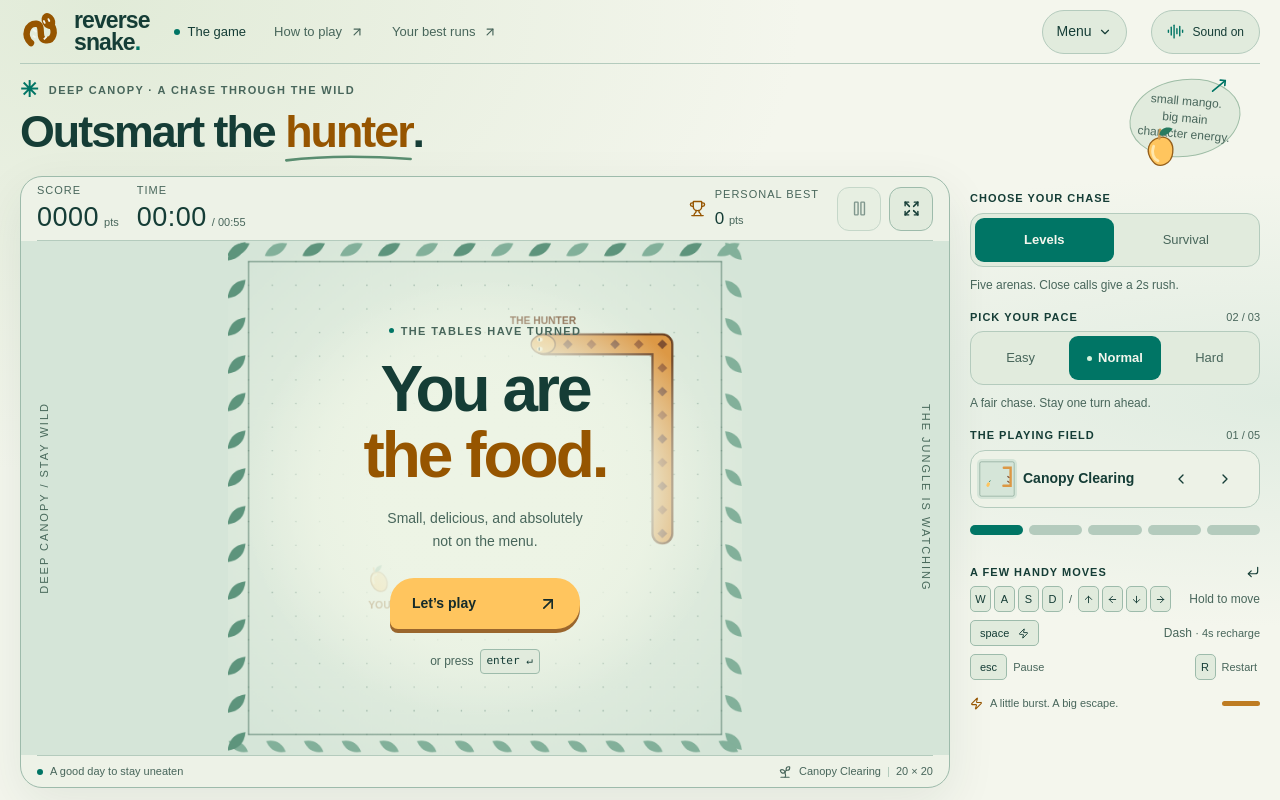
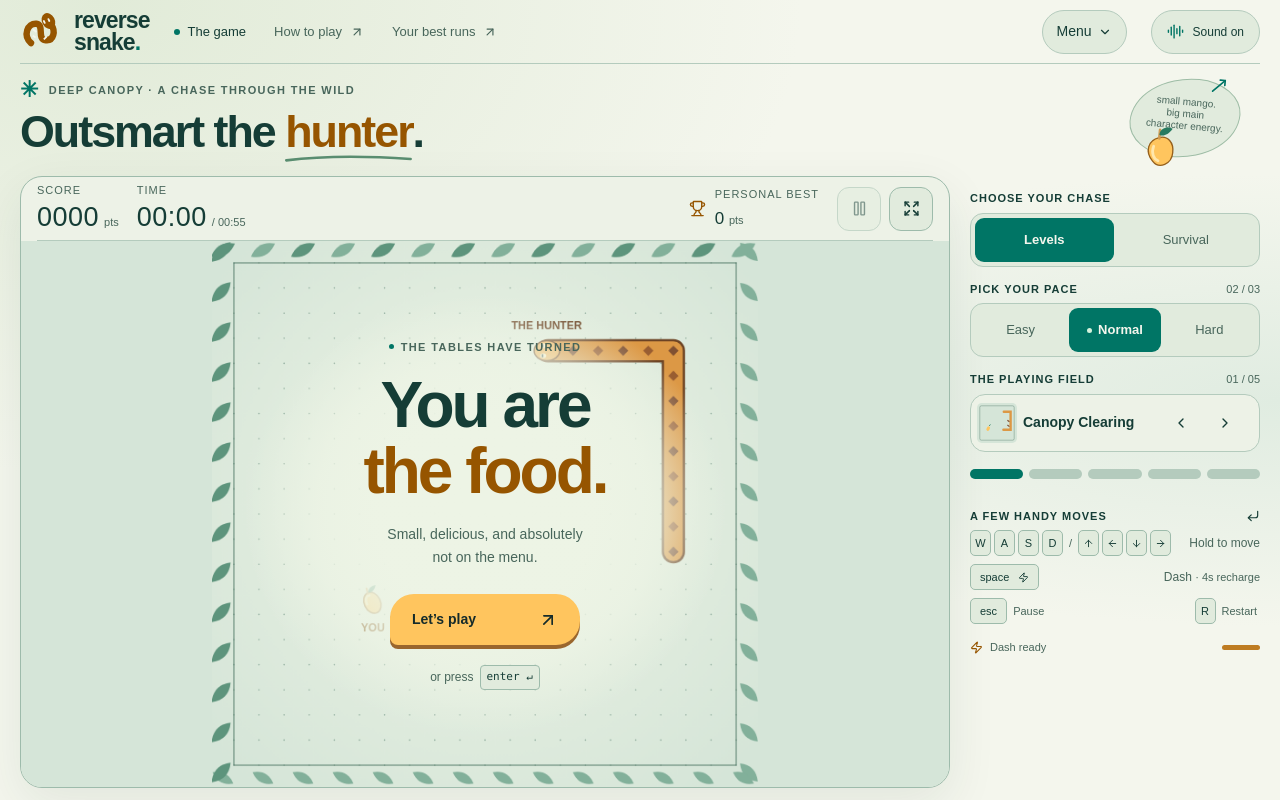
Before and after one commit to A4B4RG/Reverse-Snake-, a Next.js app in the folder web/: page / in a window 1280 px wide. Built offline with nearby package versions, Linux system fonts and the light colour scheme.

Commit message:
Simplify Mango board text and fit the sticker caption

```diff
--- a/web/src/app/globals.css
+++ b/web/src/app/globals.css
@@ -43,7 +43,7 @@ button:not(:disabled):active { transform: translateY(1px); }
 .hero h1 > span > svg { position: absolute; width: 100%; height: 10px; left: 0; bottom: -8px; color: #3d8b75; }
 .hero p { margin: 20px 0 0; color: var(--muted); font-size: 15px; line-height: 1.7; }
 .hero-sticker { position: relative; display: flex; align-items: center; justify-content: center; width: 150px; height: 115px; margin-right: 20px; transform: rotate(5deg); border: 1px solid #437864; border-radius: 60% 40% 60% 40%; color: #c2dbcd; background: #183e38; flex-shrink: 0; }
-.hero-sticker > span { text-align: center; font-size: 12px; line-height: 1.4; }
+.hero-sticker > span { max-width: 82px; text-align: center; font-size: 10px; line-height: 1.2; transform: translateY(-4px); }
 .hero-sticker > svg:first-child { position: absolute; top: -6px; right: 13px; color: var(--rush); }
 .hero-sticker > svg:last-child { width: 43px; height: 43px; position: absolute; bottom: -15px; left: 10px; transform: rotate(-18deg); }
 .play-layout { display: grid; grid-template-columns: minmax(0, 1fr) 318px; gap: 28px; align-items: start; }
@@ -61,9 +61,6 @@ button:not(:disabled):active { transform: translateY(1px); }
 .dark-icon-button:hover:not(:disabled), .sound-button:hover { background: #26544f; }
 .board-stage { height: 550px; position: relative; display: flex; align-items: center; justify-content: center; overflow: hidden; background: #0a252b; }
 .game-canvas { display: block; height: 100%; max-width: 100%; width: auto; aspect-ratio: 1; touch-action: none; outline-offset: -20px; }
-.board-side-label { position: absolute; font-size: 11px; letter-spacing: 2px; color: #a6c4b7; writing-mode: vertical-rl; }
-.left-label { left: 15px; transform: rotate(180deg); }
-.right-label { right: 15px; }
 .board-overlay { position: absolute; inset: 0; display: flex; align-items: center; justify-content: center; flex-direction: column; text-align: center; color: var(--forest); padding: 24px; }
 .ready-overlay { background: radial-gradient(ellipse 240px 220px at 50% 50%, #0a2a30fa 45%, #0a2a30c0 70%, transparent 100%); }
 .overlay-tag { display: flex; align-items: center; justify-content: center; gap: 7px; font-size: 11px; font-weight: 600; letter-spacing: 1.4px; color: #b8d6c8; }
@@ -77,9 +74,6 @@ button:not(:disabled):active { transform: translateY(1px); }
 .enter-hint kbd { border: 1px solid #477469; background: #173f3c; color: #d2e8da; font-size: 11px; padding: 3px 6px; border-radius: 4px; }
 .game-footer { min-height: 46px; margin: 0 24px; display: flex; align-items: center; justify-content: space-between; gap: 12px; border-top: 1px solid var(--line); font-size: 11px; color: #b6d0c1; }
 .game-footer > span { display: flex; align-items: center; gap: 7px; }
-.status-dot, .live-dot { width: 6px; height: 6px; border-radius: 50%; background: var(--rush); flex-shrink: 0; }
-.status-dot.running { box-shadow: 0 0 8px #59ead160; }
-.footer-divider { width: 1px; height: 10px; background: var(--line); }
 .game-sidebar { min-width: 0; }
 .mission-card { position: relative; padding: 23px; border: 1px solid #42685a; border-radius: 22px 22px 8px 22px; background: linear-gradient(120deg, #24483e, #153837); }
 .mission-card .eyebrow { color: #b8d2bd; display: flex; align-items: center; gap: 7px; }
@@ -100,7 +94,6 @@ button:not(:disabled):active { transform: translateY(1px); }
 .difficulty-options button[aria-pressed="true"]:disabled { opacity: 1; }
 .difficulty-options button:hover:not(:disabled):not([aria-pressed="true"]) { background: #26534d; }
 .difficulty-options button > span { height: 5px; width: 5px; border-radius: 50%; background: #174e43; }
-.difficulty-caption { margin: 9px 0 0; font-size: 12px; line-height: 1.6; color: var(--muted); }
 .arena-card { display: flex; align-items: center; padding: 10px; border: 1px solid var(--line); border-radius: 15px; gap: 10px; background: #102e33; }
 .garden-map { width: 64px; height: 64px; flex-shrink: 0; }
 .arena-card > div:nth-child(2) { flex: 1; min-width: 0; }
@@ -146,7 +139,6 @@ button:not(:disabled):active { transform: translateY(1px); }
 .result-stats { display: flex; gap: 45px; margin: 0 0 20px; }
 .result-stats strong { display: block; font-family: var(--font-display); font-size: 28px; color: var(--lime); font-weight: 500; }
 .result-stats span { display: block; font-size: 11px; color: var(--muted); margin-top: 2px; }
-.live-status { position: absolute; top: 12px; left: 16px; display: flex; gap: 7px; align-items: center; font-size: 11px; letter-spacing: .8px; color: #bed8c9; padding: 7px 9px; background: #0a292fed; border-radius: 8px; pointer-events: none; }
 .boost-status { position: absolute; bottom: 16px; left: 50%; transform: translateX(-50%); display: flex; align-items: center; gap: 10px; background: #103c3b; border: 1px solid #59ead1; padding: 10px 14px; border-radius: 16px; color: #96ffe8; min-width: 230px; pointer-events: none; }
 .boost-status strong { display: block; font-size: 12px; letter-spacing: 1px; }
 .boost-status span { display: block; color: #d0f4e7; font-size: 12px; font-variant-numeric: tabular-nums; }
@@ -216,7 +208,6 @@ button:not(:disabled):active { transform: translateY(1px); }
   .play-layout { grid-template-columns: minmax(0, 1fr) 290px; gap: 24px; }
   .hud-best { display: none; }
   .hud-actions { margin-left: auto; }
-  .board-side-label { display: none; }
   .board-stage { height: auto; aspect-ratio: 1; }
   .game-canvas { width: 100%; height: auto; }
   .survival-target { display: none; }
@@ -262,7 +253,6 @@ button:not(:disabled):active { transform: translateY(1px); }
   .overlay-tag { font-size: 11px; letter-spacing: .8px; }
   .enter-hint { display: none; }
   .game-footer { margin-inline: 14px; flex-wrap: wrap; justify-content: center; gap: 6px; padding: 10px 0; }
-  .footer-divider, .grid-size { display: none; }
   .game-sidebar { grid-template-columns: 1fr; gap: 24px; }
   .mission-card, .controls-section { grid-column: auto; }
   .below-game { margin-top: 28px; gap: 18px; }
@@ -374,7 +364,6 @@ body { height: 100dvh; display: flex; flex-direction: column; padding: env(safe-
   .result-stats { margin-bottom: 6px; }
   .result-stats strong { font-size: 18px; }
   .overlay-links { margin-top: 4px; }
-  .board-side-label { display: none; }
   .boost-status { bottom: 4px; padding: 4px 10px; min-width: 190px; }
 }
 @media (max-height: 960px) {
@@ -394,7 +383,7 @@ body { height: 100dvh; display: flex; flex-direction: column; padding: env(safe-
   .play-layout { display: flex; flex-direction: column; gap: 8px; }
   .game-sidebar { order: -1; display: grid; grid-template-columns: 1fr 1fr; gap: 6px 8px; flex-shrink: 0; }
   .game-sidebar > section { margin: 0; }
-  .mission-card, .controls-section, .difficulty-caption { display: none; }
+  .mission-card, .controls-section { display: none; }
   .section-label h3 { font-size: 11px; letter-spacing: 0; }
   .section-label > span { display: none; }
   .difficulty-options { padding: 2px; gap: 0; }
@@ -413,7 +402,6 @@ body { height: 100dvh; display: flex; flex-direction: column; padding: env(safe-
   .game-footer { flex-basis: 26px; min-height: 26px; font-size: 10px; justify-content: center; }
   .game-footer > span:last-child { display: none; }
   .touch-controls { display: flex; }
-  .board-side-label { display: none; }
   .extra-setup { display: flex; flex-direction: row; gap: 8px; }
   .extra-setup label { flex: 1; }
   .extra-description { display: none; }
@@ -425,7 +413,7 @@ body { height: 100dvh; display: flex; flex-direction: column; padding: env(safe-
   .site-header, .site-main { width: calc(100% - 16px); }
   .site-header { min-height: 48px; flex-basis: 48px; gap: 8px; }
   .site-main { padding-top: 6px; padding-bottom: 6px; }
-  .hero, .desktop-nav, .mission-card, .controls-section, .difficulty-caption { display: none; }
+  .hero, .desktop-nav, .mission-card, .controls-section { display: none; }
   .play-layout { display: grid; grid-template-columns: minmax(0, 1fr) 250px; gap: 10px; }
   .game-sidebar { display: block; }
   .game-sidebar > section { margin: 0 0 8px; }
@@ -448,7 +436,6 @@ body { height: 100dvh; display: flex; flex-direction: column; padding: env(safe-
 :root:not([data-theme="dark"]) .dark-icon-button:hover:not(:disabled), :root:not([data-theme="dark"]) .sound-button:hover { background: #cedfce; }
 :root:not([data-theme="dark"]) .sound-button { background: var(--panel); }
 :root:not([data-theme="dark"]) .board-stage { background: #d5e5d8; }
-:root:not([data-theme="dark"]) .board-side-label { color: #48695b; }
 :root:not([data-theme="dark"]) .ready-overlay { background: radial-gradient(ellipse 240px 220px at 50% 50%, #edf4e5fa 45%, #edf4e5c0 70%, transparent 100%); }
 :root:not([data-theme="dark"]) .overlay-tag, :root:not([data-theme="dark"]) .board-overlay p, :root:not([data-theme="dark"]) .enter-hint, :root:not([data-theme="dark"]) .game-footer { color: var(--muted); }
 :root:not([data-theme="dark"]) .enter-hint kbd, :root:not([data-theme="dark"]) .control-row kbd { background: #e1ebdd; border-color: #9dbbab; color: var(--forest); }
@@ -471,12 +458,10 @@ body { height: 100dvh; display: flex; flex-direction: column; padding: env(safe-
 :root:not([data-theme="dark"]) .state-overlay { background: #edf4e5ed; }
 :root:not([data-theme="dark"]) .overlay-icon { background: #d6e5cf; }
 :root:not([data-theme="dark"]) .overlay-links button, :root:not([data-theme="dark"]) .text-button { color: var(--muted); }
-:root:not([data-theme="dark"]) .live-status { background: #edf4e5ed; color: #315949; }
 :root:not([data-theme="dark"]) .boost-status { background: #e0f0dd; border-color: var(--rush); color: #006757; }
 :root:not([data-theme="dark"]) .boost-status span { color: #315949; }
 :root:not([data-theme="dark"]) .boost-track { background: #b4cfb7; }
 :root:not([data-theme="dark"]) .board-boosted { box-shadow: inset 0 0 0 2px #00756570; }
-:root:not([data-theme="dark"]) .status-dot.running { box-shadow: 0 0 8px #00756560; }
 :root:not([data-theme="dark"]) .fullscreen-notice, :root:not([data-theme="dark"]) .storage-notice { color: #764300; }
 :root:not([data-theme="dark"]) .touch-controls { background: #e7eee0; }
 :root:not([data-theme="dark"]) .d-pad > button { background: #d6e5cf; border-color: #89ac95; color: var(--forest); }
--- a/web/src/components/reverse-snake.tsx
+++ b/web/src/components/reverse-snake.tsx
@@ -135,9 +135,7 @@ export default function ReverseSnake() {
           </div>
 
           <div className={`board-stage ${game.phase === "lost" ? "board-lost" : ""} ${game.boostRemaining > 0 ? "board-boosted" : ""}`} data-phase={game.phase}>
-            <span className="board-side-label left-label">DEEP CANOPY / STAY WILD</span>
             <GameCanvas gameRef={gameRef} canvasRef={canvasRef} ghostRef={ghostRef} />
-            <span className="board-side-label right-label">THE JUNGLE IS WATCHING</span>
             {game.phase === "ready" && <div className="board-overlay ready-overlay">
               <div className="overlay-tag"><span /> THE TABLES HAVE TURNED</div>
               <h2>You are<br/><span>the food.</span></h2>
@@ -153,20 +151,18 @@ export default function ReverseSnake() {
               <button className="text-button" onClick={game.phase === "won" ? startRound : quit}>{game.phase === "won" ? "Play this arena again" : "Back to the jungle"}</button>
             </div>}
             {game.phase === "running" && game.boostRemaining > 0 && <div className="boost-status"><Zap size={16}/><div><strong>{game.closeCallFlash > 0 ? "CLOSE CALL!" : "CANOPY RUSH"}</strong><span>2× speed · {(game.boostRemaining / 1000).toFixed(1)}s</span></div><div className="boost-track"><i style={{ width: `${game.boostRemaining / CLOSE_CALL_DURATION[game.mode] * 100}%` }}/></div></div>}
-            {game.phase === "running" && <div className="live-status"><span className="live-dot"/>{game.committedMoves > 0 ? "HUNTER LUNGING" : "HUNTER TRACKING"}</div>}
           </div>
 
-          <div className="game-footer"><span><i className={game.phase === "running" ? "status-dot running" : "status-dot"} />{game.phase === "running" ? "The chase is on" : game.phase === "paused" ? "Chase on hold" : game.phase === "won" ? "Against all odds. Uneaten." : game.phase === "lost" ? "A fresh start awaits" : "A good day to stay uneaten"}</span><span><Sprout size={14}/>{arena.name}<span className="footer-divider"/><span className="grid-size">20 × 20</span></span></div>
           {fullscreenNotice && <p className="fullscreen-notice" role="status">{fullscreenNotice}</p>}
           <div className="touch-controls" aria-label="Touch game controls"><div className="d-pad">{([['up', ArrowUp], ['left', ArrowLeft], ['down', ArrowDown], ['right', ArrowRight]] as const).map(([direction, Icon]) => <button key={direction} className={`direction-${direction}`} disabled={game.phase !== "running"} aria-label={`Move ${direction}`} onPointerDown={event => { event.preventDefault(); event.currentTarget.setPointerCapture(event.pointerId); pressInput(`pointer:${event.pointerId}`, direction); focusGame(); }} onPointerUp={event => releaseInput(`pointer:${event.pointerId}`)} onPointerCancel={event => releaseInput(`pointer:${event.pointerId}`, true)} onLostPointerCapture={event => releaseInput(`pointer:${event.pointerId}`, true)} onClick={event => { if (event.detail === 0) { steer(direction); directionRef.current = input.current.direction; focusGame(); } }}><Icon size={20}/></button>)}</div><button className="touch-dash" disabled={game.phase !== "running" || game.dashCooldown > 0} onClick={() => { dash(); focusGame(); }}><Zap size={20}/>{game.dashCooldown > 0 ? `${(game.dashCooldown / 1000).toFixed(1)}s` : "Dash"}</button></div>
         </section>
 
         <aside className="game-sidebar" aria-label="Game setup and controls">
           <section className="mission-card"><div className="eyebrow"><span className="mini-cross">+</span> YOUR ONE JOB</div><h2>Be the one<br/>that got away.</h2><p>{game.mode === "survival" ? "Stay alive as long as you can. Every crash brings a fresh hunter. There’s always another chase." : "Bait the snake into a wall or its own tail. Outsmart it, or outlast its appetite."}</p><div className="mission-rule"><span className="apple-dot"/>You’re the mango.<span className="snake-dot"/>It’s the problem.</div><ArrowDownLeft className="mission-arrow" size={36} strokeWidth={1.2}/></section>
-          <section className="mode-section"><div className="section-label"><h3>CHOOSE YOUR CHASE</h3></div><div className="difficulty-options" aria-label="Game mode"><button disabled={active} aria-pressed={game.mode === "levels"} onClick={() => configure(game.arena, game.difficulty, "levels")}>Levels</button><button disabled={active} aria-pressed={game.mode === "survival"} onClick={() => configure(game.arena, game.difficulty, "survival")}>Survival</button></div><p className="difficulty-caption">{game.mode === "survival" ? "Endless pursuit. Close calls give a 5s rush." : "Five arenas. Close calls give a 2s rush."}</p></section>
-          <section className="difficulty-section"><div className="section-label"><h3>PICK YOUR PACE</h3><span>0{(['easy', 'normal', 'hard'] as Difficulty[]).indexOf(game.difficulty) + 1} / 03</span></div><div className="difficulty-options" aria-label="Difficulty">{(Object.keys(DIFFICULTIES) as Difficulty[]).map(value => <button key={value} disabled={active} aria-pressed={game.difficulty === value} onClick={() => configure(game.arena, value)}>{game.difficulty === value && <span/>}{DIFFICULTIES[value].label}</button>)}</div><p className="difficulty-caption">{active ? "Your pace is set for this round." : DIFFICULTIES[game.difficulty].description}</p></section>
+          <section className="mode-section"><div className="section-label"><h3>CHOOSE YOUR CHASE</h3></div><div className="difficulty-options" aria-label="Game mode"><button disabled={active} aria-pressed={game.mode === "levels"} onClick={() => configure(game.arena, game.difficulty, "levels")}>Levels</button><button disabled={active} aria-pressed={game.mode === "survival"} onClick={() => configure(game.arena, game.difficulty, "survival")}>Survival</button></div></section>
+          <section className="difficulty-section"><div className="section-label"><h3>PICK YOUR PACE</h3><span>0{(['easy', 'normal', 'hard'] as Difficulty[]).indexOf(game.difficulty) + 1} / 03</span></div><div className="difficulty-options" aria-label="Difficulty">{(Object.keys(DIFFICULTIES) as Difficulty[]).map(value => <button key={value} disabled={active} aria-pressed={game.difficulty === value} onClick={() => configure(game.arena, value)}>{game.difficulty === value && <span/>}{DIFFICULTIES[value].label}</button>)}</div></section>
           <section className="arena-section"><div className="section-label"><h3>THE PLAYING FIELD</h3><span>0{game.arena + 1} / 05</span></div><div className="arena-card"><GardenMap arena={game.arena}/><div><span>ARENA 0{game.arena + 1}</span><h4>{arena.name}</h4><p>{arena.subtitle}</p></div><div className="arena-arrows"><button aria-label="Previous arena" disabled={active} onClick={() => configure((game.arena + 4) % ARENAS.length, game.difficulty)}><ChevronLeft size={16}/></button><button aria-label="Next arena" disabled={active} onClick={() => configure((game.arena + 1) % ARENAS.length, game.difficulty)}><ChevronRight size={16}/></button></div></div><div className="arena-dots" aria-label="Choose arena">{ARENAS.map((item, index) => <button key={item.name} className={index === game.arena ? "selected" : ""} aria-label={`Choose ${item.name}`} aria-pressed={index === game.arena} disabled={active} onClick={() => configure(index, game.difficulty)}/>)}</div></section>
-          <section className="controls-section"><div className="section-label"><h3>A FEW HANDY MOVES</h3><CornerDownLeft size={14}/></div><div className="control-row"><div className="key-group"><kbd>W</kbd><kbd>A</kbd><kbd>S</kbd><kbd>D</kbd><span>/</span><kbd><ArrowUp size={11}/></kbd><kbd><ArrowLeft size={11}/></kbd><kbd><ArrowDown size={11}/></kbd><kbd><ArrowRight size={11}/></kbd></div><span>Hold to move</span></div><div className="control-row"><kbd className="wide-key">space <Zap size={11}/></kbd><span>Dash <small>· 4s recharge</small></span></div><div className="control-row"><div className="key-group"><kbd className="wide-key">esc</kbd><span>Pause</span></div><div className="key-group"><kbd>R</kbd><span>Restart</span></div></div><div className={`dash-meter ${game.dashCooldown === 0 ? "charged" : ""}`}><Zap size={13}/><span>{game.dashCooldown === 0 ? "A little burst. A big escape." : "Catching your breath…"}</span><div><i style={{ width: `${100 - (game.dashCooldown / DASH_COOLDOWN) * 100}%` }}/></div></div></section>
+          <section className="controls-section"><div className="section-label"><h3>A FEW HANDY MOVES</h3><CornerDownLeft size={14}/></div><div className="control-row"><div className="key-group"><kbd>W</kbd><kbd>A</kbd><kbd>S</kbd><kbd>D</kbd><span>/</span><kbd><ArrowUp size={11}/></kbd><kbd><ArrowLeft size={11}/></kbd><kbd><ArrowDown size={11}/></kbd><kbd><ArrowRight size={11}/></kbd></div><span>Hold to move</span></div><div className="control-row"><kbd className="wide-key">space <Zap size={11}/></kbd><span>Dash <small>· 4s recharge</small></span></div><div className="control-row"><div className="key-group"><kbd className="wide-key">esc</kbd><span>Pause</span></div><div className="key-group"><kbd>R</kbd><span>Restart</span></div></div><div className={`dash-meter ${game.dashCooldown === 0 ? "charged" : ""}`}><Zap size={13}/><span>{game.dashCooldown === 0 ? "Dash ready" : "Recharging"}</span><div><i style={{ width: `${100 - (game.dashCooldown / DASH_COOLDOWN) * 100}%` }}/></div></div></section>
         </aside>
       </div>
 
```
Also changed, not shown: 16 other files (tests, documents, lock files or other folders).
